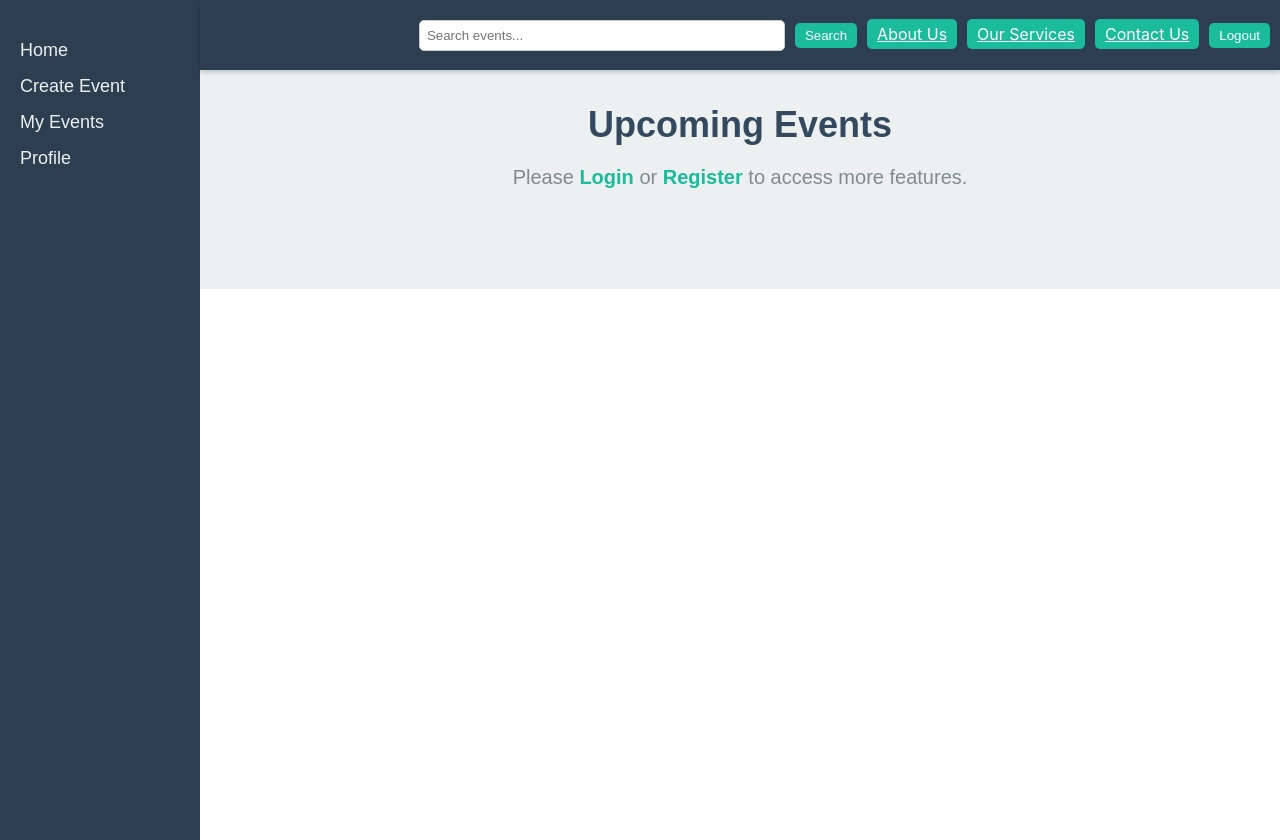
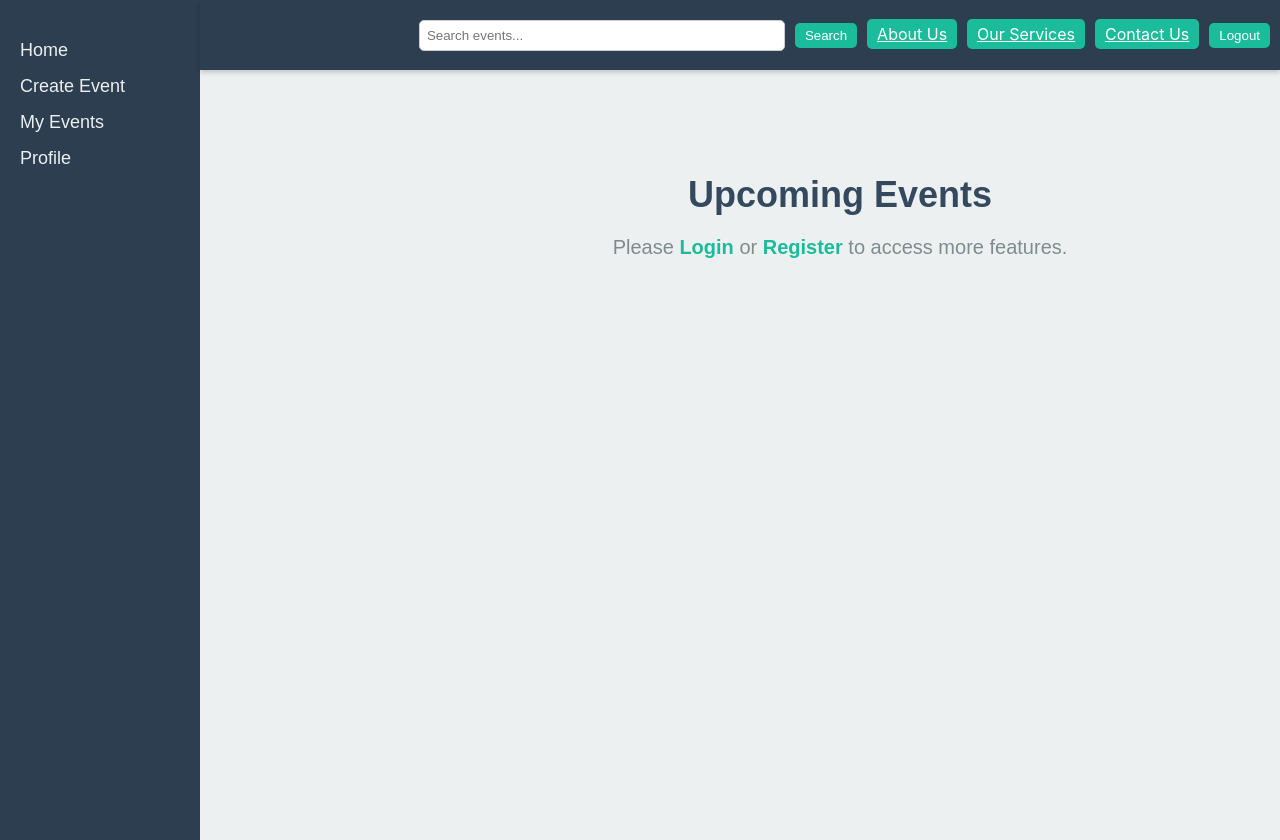
Before and after one commit to WalterSyd/EVENT-MGT-APP, a React (Create React App) app in the folder client/: page / in a window 1280 px wide. Before the commit the page ends 800 px from the top, so only its background shows below. Built offline with nearby package versions, Linux system fonts and the light colour scheme.

Commit message:
new route path created

```diff
--- a/client/src/App.js
+++ b/client/src/App.js
@@ -1,4 +1,3 @@
-
 import './App.css'; // Make sure the path is correct
 import React from 'react';
 import { BrowserRouter as Router, Route, Routes } from 'react-router-dom';
@@ -12,12 +11,16 @@ import CreateEvent from './pages/CreateEvent';
 import EditEvent from './pages/EditEvent';
 import EventList from './pages/EventList'; // Import the Event List
 import RegisteredEvents from './pages/RegisteredEvents'; // Import RegisteredEvents
+import AboutUs from './components/AboutUs';
+import ContactUs from './components/ContactUs';
+import OurServices from './components/OurServices';
 
 function App() {
     return (
         <Router>
             <Navbar />
             <Sidebar />
+            <div className="main-content"> {/* Added wrapper for main content */}
                 <Routes>
                     <Route path="/" element={<Home />} />
                     <Route path="/login" element={<Login />} />
@@ -27,7 +30,13 @@ function App() {
                     <Route path="/event/:id" element={<EventDetails />} />
                     <Route path="/create-event" element={<CreateEvent />} />
                     <Route path="/edit-event/:id" element={<EditEvent />} />
+
+                    {/* New Routes for About Us, Our Services, and Contact Us */}
+                    <Route path="/about" element={<AboutUs />} />
+                    <Route path="/services" element={<OurServices />} />
+                    <Route path="/contact" element={<ContactUs />} />
                 </Routes>
+            </div>
         </Router>
     );
 }
```
Lines whose indentation alone changed are shown as unchanged.
